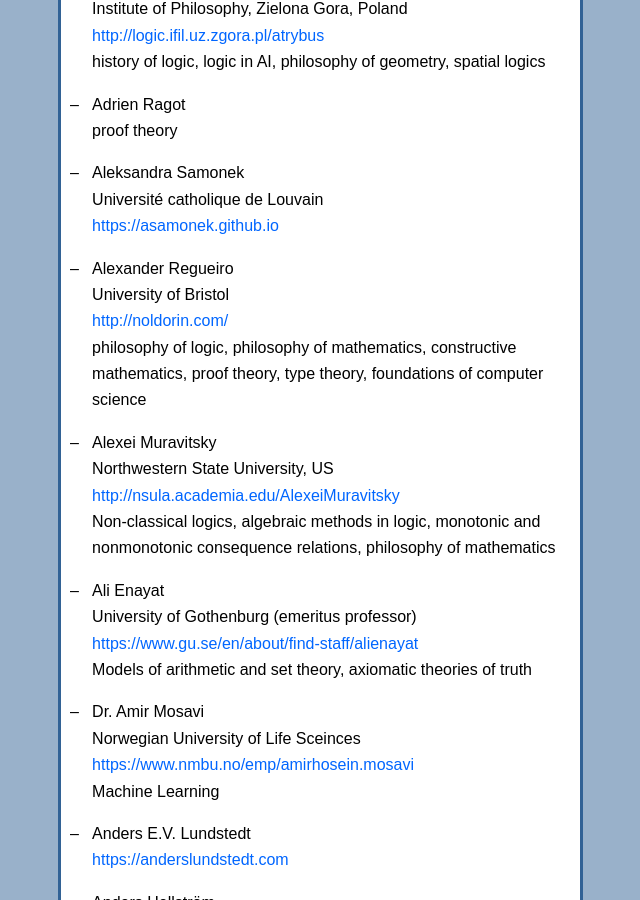
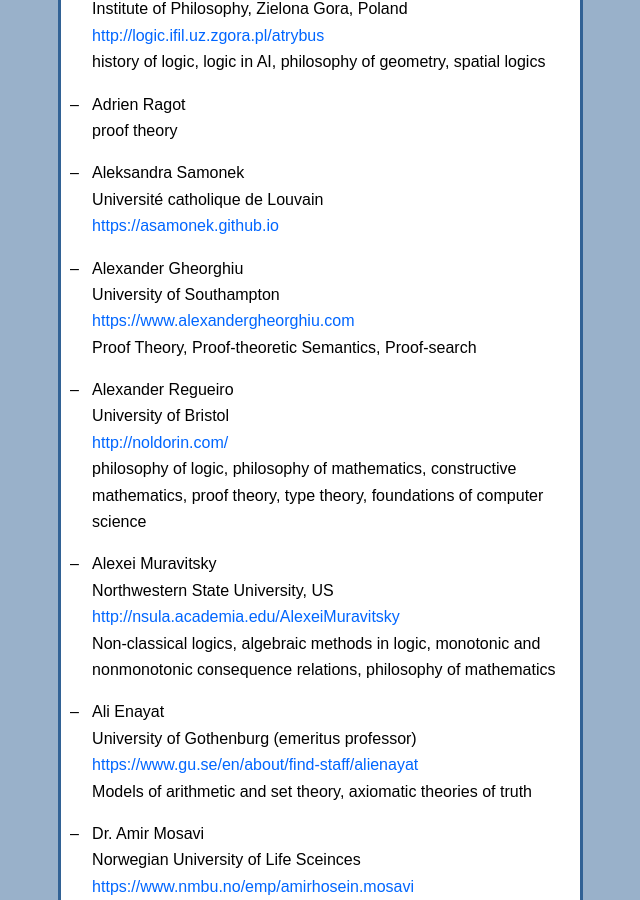
Before and after one commit to scandinavianlogic/scandinavianlogic.github.io, a Jekyll site: the page built from members.md, in a window 1280 px wide and 900 px high, scrolled down 647 px. Shown: the whole window, without its empty margins (453-1093 px from the left). Built offline with Jekyll 4.4.1, drawn with Linux system fonts in a browser that asks for light colours.

Commit message:
new member

```diff
--- a/members.md
+++ b/members.md
@@ -27,6 +27,11 @@ membership.
 - Aleksandra Samonek
   Université catholique de Louvain
   <https://asamonek.github.io>
+
+- Alexander Gheorghiu
+  University of Southampton
+  <https://www.alexandergheorghiu.com>
+  Proof Theory, Proof-theoretic Semantics, Proof-search
 
 - Alexander Regueiro
   University of Bristol
```
